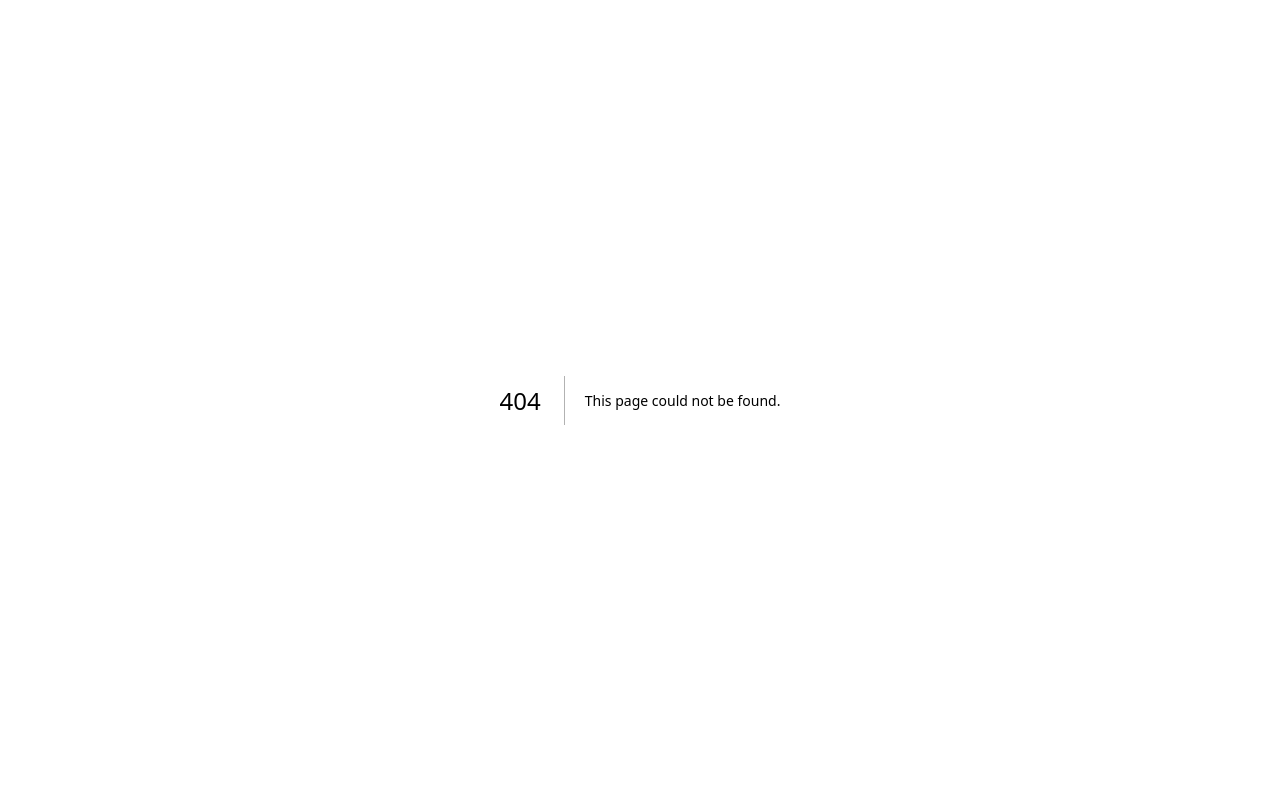
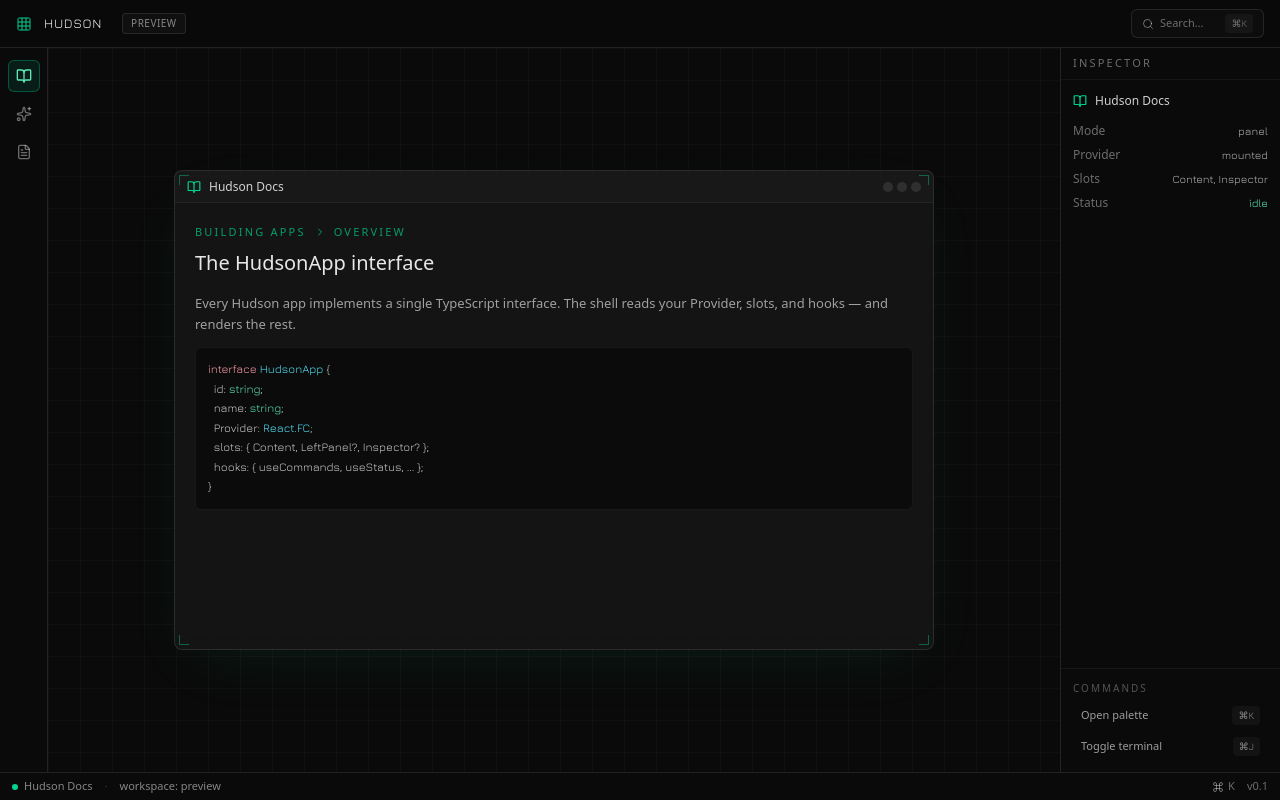
Before and after one commit to arach/hudsonos, a React app: page /preview in a window 1280 px wide. Before the commit this address had no page. Built offline with nearby package versions, Linux system fonts and the light colour scheme.

Commit message:
✨ Self-contained /preview — curated workspace mock, no cross-origin dep
The landing iframe used to pull /preview from app.hudsonos.com, meaning
the marketing site's hero demo depended on the Hudson app being live and
reachable. Replace it with a same-origin preview rendered entirely from
components in this repo.

- app/preview/page.tsx: client component that mocks the Hudson shell —
  top nav, app launcher (Docs/AI/Notepad), windowed canvas with per-app
  content, right-rail inspector, status bar. Emerald accents and corner
  brackets match the rest of the landing.
- app/preview/layout.tsx: minimal layout; noindex.
- app/_landing/VideoSection.tsx: iframe src → '/preview' (same-origin).
  "Open fullscreen" still links to APP_URL for the real product.

Trade-off: the embed is a curated mock, not the live SDK. Keeps the page
self-contained, loads fast, and works even if app.hudsonos.com is down.

```diff
--- a/app/_landing/VideoSection.tsx
+++ b/app/_landing/VideoSection.tsx
@@ -2,7 +2,9 @@ import Link from 'next/link';
 import { ArrowUpRight, Maximize2, MousePointer2 } from 'lucide-react';
 import { APP_URL } from './env';
 
-const PREVIEW_URL = `${APP_URL}/preview`;
+// Same-origin preview — curated, fully self-contained in this repo so the
+// landing has no runtime dependency on app.hudsonos.com.
+const PREVIEW_URL = '/preview';
 
 export function VideoSection() {
   return (
--- /dev/null
+++ b/app/preview/layout.tsx
@@ -0,0 +1,14 @@
+import type { Metadata } from 'next';
+
+export const metadata: Metadata = {
+  title: 'Hudson — Preview',
+  robots: { index: false, follow: false },
+};
+
+export default function PreviewLayout({
+  children,
+}: {
+  children: React.ReactNode;
+}) {
+  return children;
+}
--- /dev/null
+++ b/app/preview/page.tsx
@@ -0,0 +1,406 @@
+'use client';
+
+import { useState } from 'react';
+import {
+  BookOpen,
+  ChevronRight,
+  Command,
+  FileText,
+  Search,
+  Sparkles,
+  Terminal,
+} from 'lucide-react';
+
+// ─────────────────────────────────────────────────────────────────────────────
+// Curated Hudson workspace preview — fully self-contained, zero external deps.
+// Visually mirrors the real AppShell + WorkspaceShell chrome for the landing
+// iframe. Three faux apps arranged as windows on a dark HUD canvas.
+// ─────────────────────────────────────────────────────────────────────────────
+
+type AppId = 'docs' | 'assistant' | 'notepad';
+
+const APPS: Record<
+  AppId,
+  { name: string; icon: React.ComponentType<{ className?: string }> }
+> = {
+  docs: { name: 'Hudson Docs', icon: BookOpen },
+  assistant: { name: 'Hudson AI', icon: Sparkles },
+  notepad: { name: 'Notepad', icon: FileText },
+};
+
+export default function PreviewPage() {
+  const [activeApp, setActiveApp] = useState<AppId>('docs');
+
+  return (
+    <div className="h-screen w-screen bg-neutral-950 text-white flex flex-col overflow-hidden">
+      <NavBar />
+
+      <div className="flex-1 flex min-h-0">
+        <AppLauncher activeApp={activeApp} onSelect={setActiveApp} />
+        <Canvas activeApp={activeApp} />
+        <Inspector activeApp={activeApp} />
+      </div>
+
+      <StatusBar activeApp={activeApp} />
+    </div>
+  );
+}
+
+// ─────────────────────────────────────────────────────────────────────────────
+// Top nav
+// ─────────────────────────────────────────────────────────────────────────────
+
+function NavBar() {
+  return (
+    <header className="h-12 shrink-0 flex items-center justify-between px-4 border-b border-white/10 bg-neutral-950/95 backdrop-blur-xl">
+      <div className="flex items-center gap-3">
+        <HudsonMark className="w-4 h-4 text-emerald-400" />
+        <span className="font-brand text-[13px] tracking-wider">HUDSON</span>
+        <div className="ml-2 px-2 py-0.5 rounded border border-white/10 bg-white/[0.03] text-[10px] uppercase tracking-wider text-white/50">
+          Preview
+        </div>
+      </div>
+      <div className="flex items-center gap-2">
+        <div className="flex items-center gap-1.5 px-2.5 py-1 rounded-md border border-white/10 bg-white/[0.02] text-[11px] text-white/40">
+          <Search className="w-3 h-3" />
+          <span>Search…</span>
+          <kbd className="ml-4 px-1.5 py-0.5 rounded bg-white/[0.04] text-[10px] font-mono">
+            ⌘K
+          </kbd>
+        </div>
+      </div>
+    </header>
+  );
+}
+
+// ─────────────────────────────────────────────────────────────────────────────
+// App launcher (left rail)
+// ─────────────────────────────────────────────────────────────────────────────
+
+function AppLauncher({
+  activeApp,
+  onSelect,
+}: {
+  activeApp: AppId;
+  onSelect: (id: AppId) => void;
+}) {
+  return (
+    <aside className="w-12 shrink-0 border-r border-white/10 bg-neutral-950/95 flex flex-col items-center py-3 gap-1.5">
+      {(Object.keys(APPS) as AppId[]).map((id) => {
+        const App = APPS[id];
+        const active = id === activeApp;
+        return (
+          <button
+            key={id}
+            onClick={() => onSelect(id)}
+            title={App.name}
+            className={`w-8 h-8 rounded-md flex items-center justify-center transition ${
+              active
+                ? 'bg-emerald-400/10 border border-emerald-400/30 text-emerald-300'
+                : 'text-white/40 hover:text-white hover:bg-white/5 border border-transparent'
+            }`}
+          >
+            <App.icon className="w-4 h-4" />
+          </button>
+        );
+      })}
+    </aside>
+  );
+}
+
+// ─────────────────────────────────────────────────────────────────────────────
+// Canvas — renders one of the faux app surfaces
+// ─────────────────────────────────────────────────────────────────────────────
+
+function Canvas({ activeApp }: { activeApp: AppId }) {
+  return (
+    <main className="flex-1 relative min-w-0 bg-neutral-950 overflow-hidden">
+      <CanvasGrid />
+      <div className="relative h-full p-6 flex items-center justify-center">
+        <AppWindow app={activeApp} />
+      </div>
+    </main>
+  );
+}
+
+function CanvasGrid() {
+  return (
+    <div
+      className="absolute inset-0 pointer-events-none opacity-[0.04]"
+      style={{
+        backgroundImage:
+          'linear-gradient(to right, rgba(255,255,255,0.6) 1px, transparent 1px), linear-gradient(to bottom, rgba(255,255,255,0.6) 1px, transparent 1px)',
+        backgroundSize: '32px 32px',
+      }}
+    />
+  );
+}
+
+function AppWindow({ app }: { app: AppId }) {
+  const App = APPS[app];
+  return (
+    <div className="w-full max-w-[760px] h-full max-h-[480px] rounded-lg border border-white/10 bg-neutral-900/80 backdrop-blur overflow-hidden shadow-[0_20px_60px_-20px_rgba(16,185,129,0.12)] relative">
+      <Corners />
+      {/* Window chrome */}
+      <div className="h-8 flex items-center justify-between px-3 border-b border-white/5 bg-white/[0.02]">
+        <div className="flex items-center gap-2">
+          <App.icon className="w-3.5 h-3.5 text-emerald-400" />
+          <span className="text-[12px] text-white/80">{App.name}</span>
+        </div>
+        <div className="flex items-center gap-1">
+          <span className="w-2.5 h-2.5 rounded-full bg-white/10" />
+          <span className="w-2.5 h-2.5 rounded-full bg-white/10" />
+          <span className="w-2.5 h-2.5 rounded-full bg-white/10" />
+        </div>
+      </div>
+      <div className="p-5 h-[calc(100%-32px)] overflow-auto">
+        {app === 'docs' && <DocsContent />}
+        {app === 'assistant' && <AssistantContent />}
+        {app === 'notepad' && <NotepadContent />}
+      </div>
+    </div>
+  );
+}
+
+// ─────────────────────────────────────────────────────────────────────────────
+// Faux app content
+// ─────────────────────────────────────────────────────────────────────────────
+
+function DocsContent() {
+  return (
+    <div className="text-[13px] leading-relaxed">
+      <div className="flex items-center gap-2 text-[11px] uppercase tracking-[0.2em] text-emerald-400/70 mb-2">
+        <span>Building Apps</span>
+        <ChevronRight className="w-3 h-3" />
+        <span>Overview</span>
+      </div>
+      <h2 className="text-xl text-white/90 mb-4 font-medium">
+        The HudsonApp interface
+      </h2>
+      <p className="text-white/60 mb-3">
+        Every Hudson app implements a single TypeScript interface. The shell
+        reads your Provider, slots, and hooks — and renders the rest.
+      </p>
+      <pre className="font-mono text-[11.5px] leading-[1.7] bg-black/40 border border-white/5 rounded-md p-3 text-white/80 overflow-x-auto">
+        <code>
+          <span className="text-rose-300">interface</span>{' '}
+          <span className="text-cyan-300">HudsonApp</span> {'{'}
+          {'\n'}
+          {'  '}id: <span className="text-emerald-300">string</span>;{'\n'}
+          {'  '}name: <span className="text-emerald-300">string</span>;{'\n'}
+          {'  '}Provider:{' '}
+          <span className="text-cyan-300">React.FC</span>;{'\n'}
+          {'  '}slots: {'{ Content, LeftPanel?, Inspector? }'};{'\n'}
+          {'  '}hooks: {'{ useCommands, useStatus, ... }'};{'\n'}
+          {'}'}
+        </code>
+      </pre>
+    </div>
+  );
+}
+
+function AssistantContent() {
+  return (
+    <div className="text-[13px] space-y-3">
+      <div className="flex gap-3">
+        <div className="w-7 h-7 rounded-md bg-emerald-400/10 border border-emerald-400/30 flex items-center justify-center flex-shrink-0">
+          <Sparkles className="w-3.5 h-3.5 text-emerald-300" />
+        </div>
+        <div className="flex-1 space-y-1">
+          <div className="text-[11px] uppercase tracking-wider text-white/40">
+            Assistant
+          </div>
+          <p className="text-white/80">
+            I can help you explore Hudson — try asking me to open an app,
+            explain the shell, or scaffold a new app.
+          </p>
+        </div>
+      </div>
+      <div className="flex gap-3">
+        <div className="w-7 h-7 rounded-md bg-white/5 border border-white/10 flex items-center justify-center flex-shrink-0">
+          <span className="text-[11px] text-white/60">You</span>
+        </div>
+        <div className="flex-1 space-y-1 text-white/70">
+          <p>Scaffold a notepad app.</p>
+        </div>
+      </div>
+      <div className="flex gap-3">
+        <div className="w-7 h-7 rounded-md bg-emerald-400/10 border border-emerald-400/30 flex items-center justify-center flex-shrink-0">
+          <Sparkles className="w-3.5 h-3.5 text-emerald-300" />
+        </div>
+        <div className="flex-1">
+          <p className="text-white/80 mb-2">On it. Running:</p>
+          <div className="font-mono text-[11.5px] bg-black/40 border border-white/5 rounded-md px-3 py-2 text-emerald-300 flex items-center gap-2">
+            <Terminal className="w-3 h-3" />
+            bunx create-hudson-app notepad
+          </div>
+        </div>
+      </div>
+    </div>
+  );
+}
+
+function NotepadContent() {
+  return (
+    <div className="font-mono text-[13px] leading-relaxed text-white/80">
+      <div className="text-[11px] uppercase tracking-[0.2em] text-emerald-400/70 mb-3">
+        Untitled · draft
+      </div>
+      <h2 className="text-lg text-white/90 mb-3 font-medium">
+        Shipping plan
+      </h2>
+      <ul className="space-y-1.5 text-white/70">
+        <li>
+          <span className="text-emerald-400">▸</span> Finalize landing copy
+        </li>
+        <li>
+          <span className="text-emerald-400">▸</span> Wire the interest form
+          to Resend
+        </li>
+        <li>
+          <span className="text-white/20">▸</span> Record a 60s walkthrough
+        </li>
+        <li>
+          <span className="text-white/20">▸</span> Open up the SDK repo
+        </li>
+      </ul>
+      <p className="mt-5 text-white/50 text-[12px]">
+        Notes persist via <code className="text-emerald-300">usePersistentState</code>{' '}
+        — localStorage-backed, hooks-only, zero config.
+      </p>
+    </div>
+  );
+}
+
+// ─────────────────────────────────────────────────────────────────────────────
+// Inspector (right rail)
+// ─────────────────────────────────────────────────────────────────────────────
+
+function Inspector({ activeApp }: { activeApp: AppId }) {
+  const App = APPS[activeApp];
+  return (
+    <aside className="hidden md:flex w-[220px] shrink-0 border-l border-white/10 bg-neutral-950/95 flex-col">
+      <div className="h-8 flex items-center px-3 border-b border-white/5 text-[11px] uppercase tracking-[0.2em] text-white/40">
+        Inspector
+      </div>
+      <div className="p-3 space-y-3 text-[12px]">
+        <div className="flex items-center gap-2">
+          <App.icon className="w-3.5 h-3.5 text-emerald-400" />
+          <span className="text-white/80 font-medium">{App.name}</span>
+        </div>
+        <div className="space-y-1.5">
+          <InspectorRow label="Mode" value="panel" />
+          <InspectorRow label="Provider" value="mounted" />
+          <InspectorRow label="Slots" value="Content, Inspector" />
+          <InspectorRow label="Status" value="idle" accent />
+        </div>
+      </div>
+      <div className="mt-auto p-3 border-t border-white/5">
+        <div className="text-[10px] uppercase tracking-[0.2em] text-white/30 mb-1.5">
+          Commands
+        </div>
+        <div className="space-y-1">
+          <InspectorCommand label="Open palette" shortcut="⌘K" />
+          <InspectorCommand label="Toggle terminal" shortcut="⌘J" />
+        </div>
+      </div>
+    </aside>
+  );
+}
+
+function InspectorRow({
+  label,
+  value,
+  accent,
+}: {
+  label: string;
+  value: string;
+  accent?: boolean;
+}) {
+  return (
+    <div className="flex items-center justify-between">
+      <span className="text-white/40">{label}</span>
+      <span
+        className={`font-mono text-[11px] ${
+          accent ? 'text-emerald-300' : 'text-white/70'
+        }`}
+      >
+        {value}
+      </span>
+    </div>
+  );
+}
+
+function InspectorCommand({
+  label,
+  shortcut,
+}: {
+  label: string;
+  shortcut: string;
+}) {
+  return (
+    <div className="flex items-center justify-between text-[11px] px-2 py-1 rounded hover:bg-white/5">
+      <span className="text-white/60">{label}</span>
+      <kbd className="px-1.5 py-0.5 rounded bg-white/[0.04] text-white/50 font-mono text-[10px]">
+        {shortcut}
+      </kbd>
+    </div>
+  );
+}
+
+// ─────────────────────────────────────────────────────────────────────────────
+// Status bar (bottom)
+// ─────────────────────────────────────────────────────────────────────────────
+
+function StatusBar({ activeApp }: { activeApp: AppId }) {
+  const App = APPS[activeApp];
+  return (
+    <footer className="h-7 shrink-0 flex items-center justify-between px-3 border-t border-white/10 bg-neutral-950/95 text-[11px]">
+      <div className="flex items-center gap-3 text-white/50">
+        <span className="flex items-center gap-1.5">
+          <span className="w-1.5 h-1.5 rounded-full bg-emerald-400" />
+          {App.name}
+        </span>
+        <span className="text-white/20">·</span>
+        <span>workspace: preview</span>
+      </div>
+      <div className="flex items-center gap-3 text-white/40">
+        <span className="flex items-center gap-1">
+          <Command className="w-3 h-3" />K
+        </span>
+        <span>v0.1</span>
+      </div>
+    </footer>
+  );
+}
+
+// ─────────────────────────────────────────────────────────────────────────────
+// Shared bits
+// ─────────────────────────────────────────────────────────────────────────────
+
+function Corners() {
+  const base = 'absolute w-2.5 h-2.5 border-emerald-400/40 pointer-events-none';
+  return (
+    <>
+      <span className={`${base} top-1 left-1 border-t border-l`} />
+      <span className={`${base} top-1 right-1 border-t border-r`} />
+      <span className={`${base} bottom-1 left-1 border-b border-l`} />
+      <span className={`${base} bottom-1 right-1 border-b border-r`} />
+    </>
+  );
+}
+
+function HudsonMark({ className }: { className?: string }) {
+  return (
+    <svg
+      viewBox="0 0 24 24"
+      fill="none"
+      stroke="currentColor"
+      strokeWidth="1.5"
+      className={className}
+    >
+      <rect x="3" y="3" width="18" height="18" rx="2" />
+      <path d="M3 9h18M3 15h18M9 3v18M15 3v18" />
+    </svg>
+  );
+}
```
